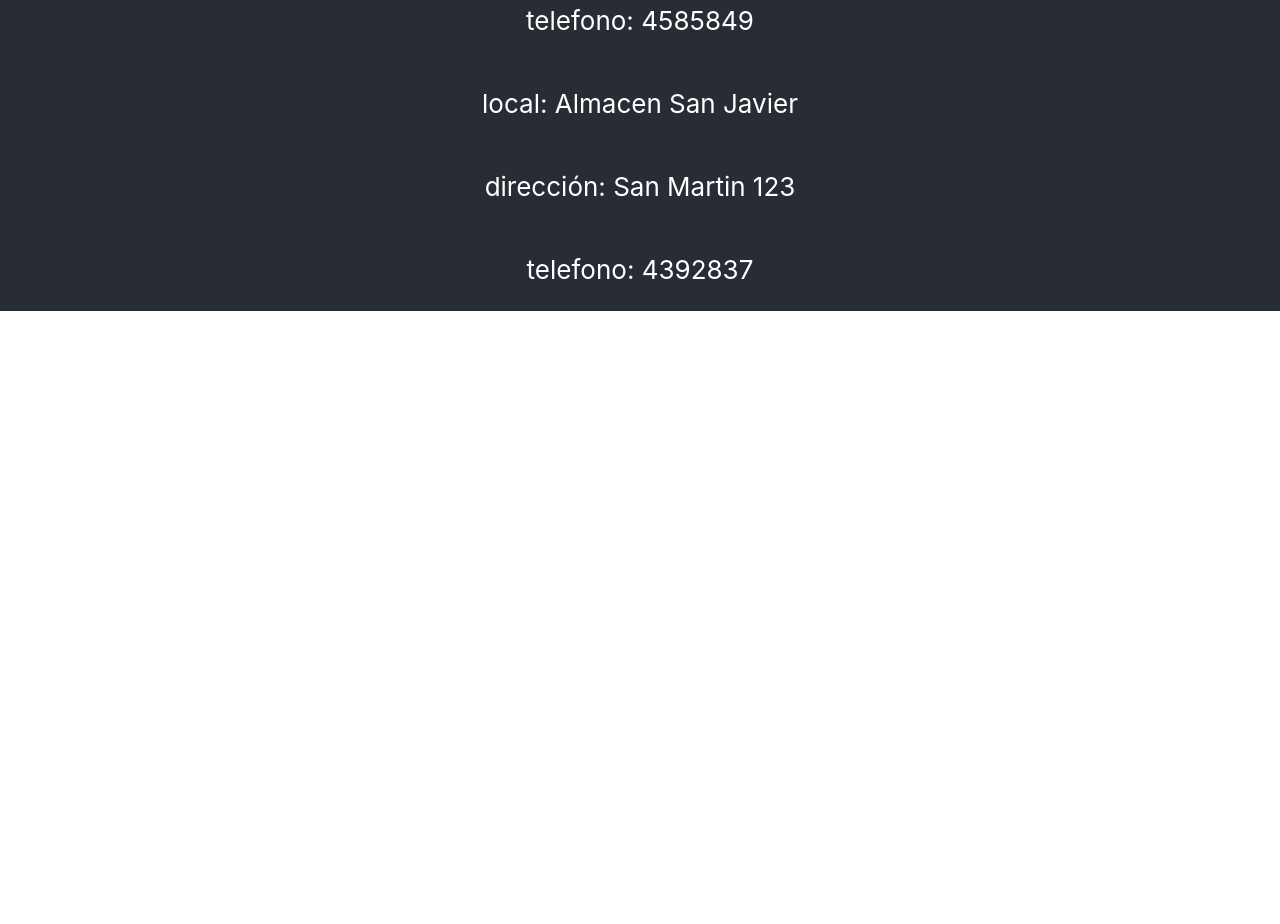
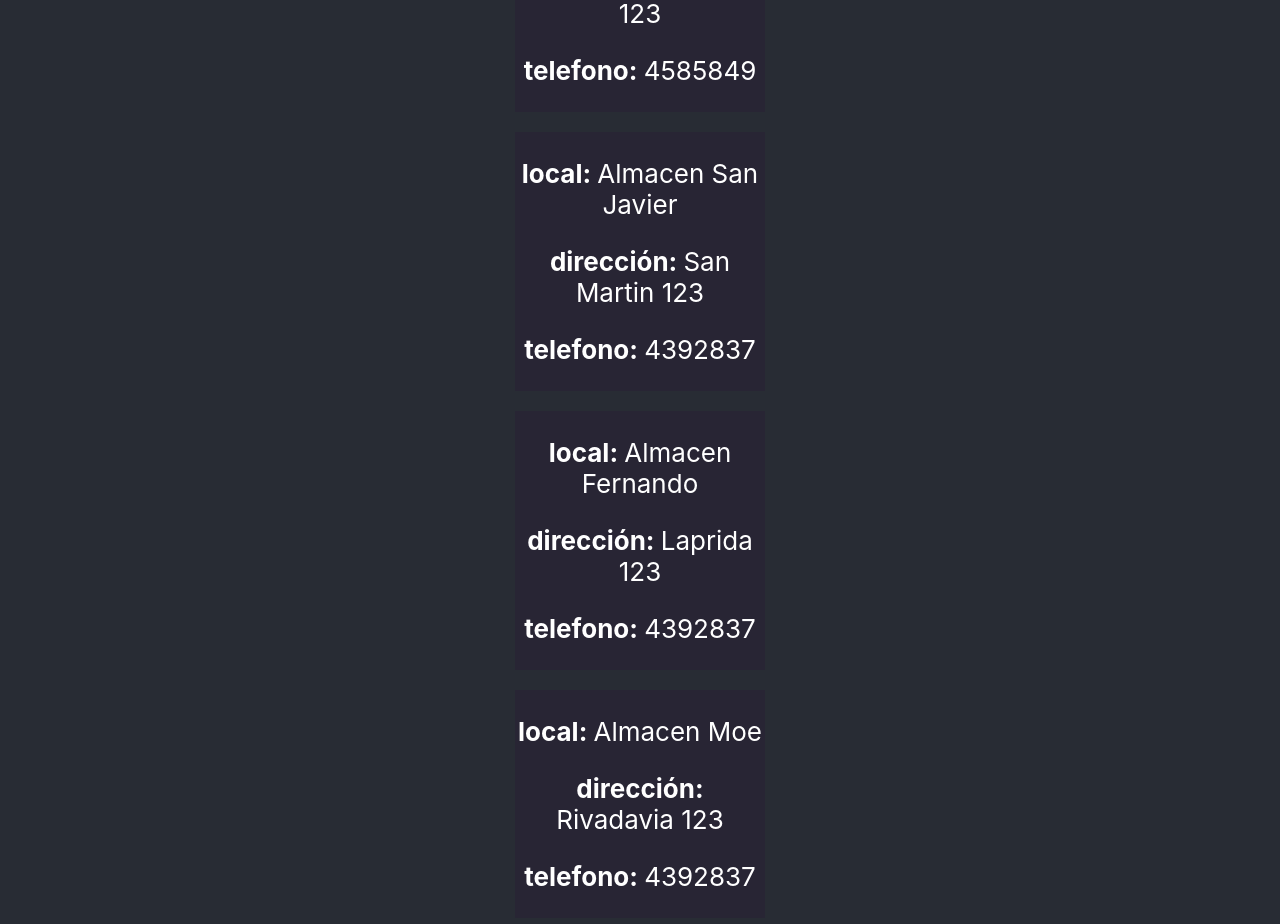
Before and after one commit to alexlecco/compra-desde-casa, a React (Create React App) app: page / in a window 1280 px wide. Shown: the part 540-1464 px from the top of the page. Before the commit the page ends 851 px from the top, so only its background shows below. Built offline with nearby package versions, Linux system fonts and the light colour scheme.

Commit message:
Install tailwind dependency, and modify StoreCard's style with css

```diff
--- a/package.json
+++ b/package.json
@@ -8,7 +8,8 @@
     "@testing-library/user-event": "^7.1.2",
     "react": "^16.13.1",
     "react-dom": "^16.13.1",
-    "react-scripts": "3.4.1"
+    "react-scripts": "3.4.1",
+    "tailwindcss": "^1.2.0"
   },
   "scripts": {
     "start": "react-scripts start",
--- a/src/App.css
+++ b/src/App.css
@@ -36,3 +36,9 @@
     transform: rotate(360deg);
   }
 }
+
+.storeCard {
+  background-color: #282534;
+  width: 250px;
+  margin: 10px 0;
+}
--- a/src/components/StoreCard.js
+++ b/src/components/StoreCard.js
@@ -1,15 +1,15 @@
-import React, { Component, Fragment } from 'react';
+import React, { Component,  } from 'react';
 
 export default class StoreCard extends Component {
     render() {
         const { store } = this.props;
 
         return (
-            <Fragment>
-                <p>local: {store.name}</p>
-                <p>dirección: {store.address}</p>
-                <p>telefono: {store.phone}</p>
-            </Fragment>
+            <div className="storeCard">
+                <p><strong>local: </strong>{store.name}</p>
+                <p><strong>dirección: </strong>{store.address}</p>
+                <p><strong>telefono: </strong>{store.phone}</p>
+            </div>
         )
     }
 }
--- a/src/data.json
+++ b/src/data.json
@@ -4,7 +4,7 @@
         "cuit": 123,
         "name": "Almacen Sir Cokoc",
         "address": "Mate de Luna 123",
-        "email": "mate123@gmail.com",
+        "email": "sircokoc@gmail.com",
         "phone": "4389593",
         "cellphone": "3813768594",
         "opening_hours": "9 - 15 hs",
@@ -17,7 +17,7 @@
         "cuit": 123,
         "name": "Almacen Pepe",
         "address": "Belgrano 123",
-        "email": "belgrano123@gmail.com",
+        "email": "almacenpepe@gmail.com",
         "phone": "4585849",
         "cellphone": "3813059384",
         "opening_hours": "9 - 15 hs",
@@ -30,12 +30,38 @@
         "cuit": 123,
         "name": "Almacen San Javier",
         "address": "San Martin 123",
-        "email": "sanmartin123@gmail.com",
+        "email": "sanjavier@gmail.com",
         "phone": "4392837",
         "cellphone": "3813304958",
         "opening_hours": "9 - 15 hs",
         "accepts_credit": true,
         "accepts_debit": true,
         "category_id": 0
+    },
+    {
+        "id": 3,
+        "cuit": 123,
+        "name": "Almacen Fernando",
+        "address": "Laprida 123",
+        "email": "fernando@gmail.com",
+        "phone": "4392837",
+        "cellphone": "3814494959",
+        "opening_hours": "9 - 15 hs",
+        "accepts_credit": true,
+        "accepts_debit": true,
+        "category_id": 0
+    },
+    {
+        "id": 4,
+        "cuit": 123,
+        "name": "Almacen Moe",
+        "address": "Rivadavia 123",
+        "email": "moe@gmail.com",
+        "phone": "4392837",
+        "cellphone": "3814593849",
+        "opening_hours": "9 - 15 hs",
+        "accepts_credit": true,
+        "accepts_debit": true,
+        "category_id": 0
     }
 ]
```
Also changed, not shown: 1 other file (tests, documents, lock files or other folders).
